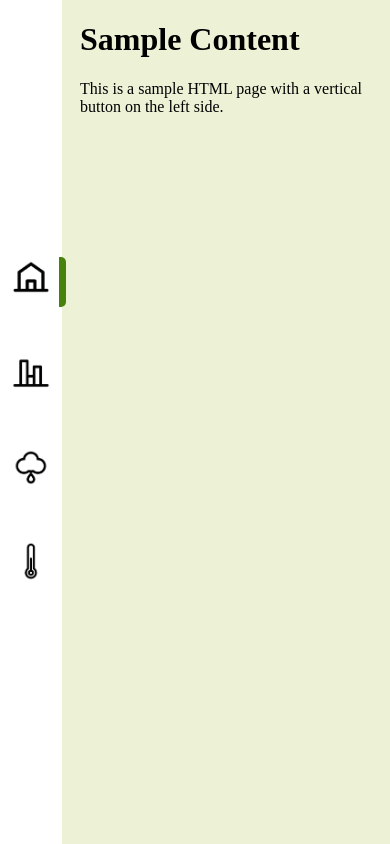
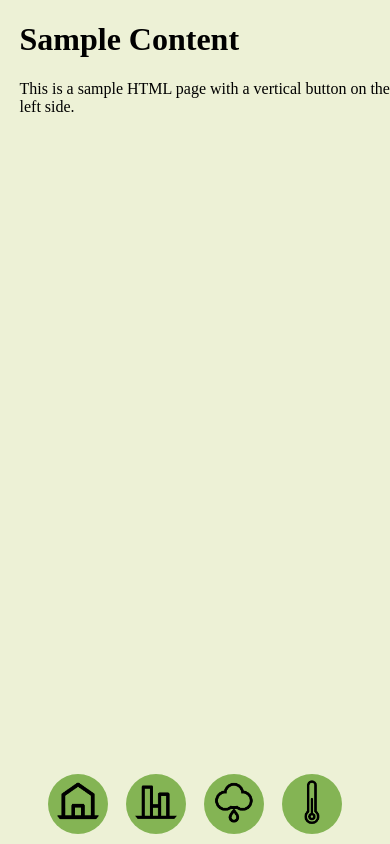
Before and after one commit to FabioHiros/API-GreenTECH, a Flask app: page / in a window 390 px wide. Run offline with Flask 3, Linux system fonts and the light colour scheme.

Commit message:
Adicionando media query para deixar o layout mais responsivo

```diff
--- a/src/static/style.css
+++ b/src/static/style.css
@@ -1,4 +1,7 @@
 /* Estilo para o container vertical */
+.mobile-links {
+  display: none;
+}
 .vertical-div {
   display: flex; /* Usando flexbox para o layout */
   flex-direction: column; /* Coluna para dispor verticalmente os elementos */
@@ -49,3 +52,37 @@
 .content {
   margin-left: 80px; /* Adiciona margem à esquerda para evitar sobreposição com o container vertical */
 }
+
+
+@media screen and (max-width: 768px) {
+  .vertical-div {
+      display: none; /* Hide the vertical-div on mobile */
+  }
+  .mobile-links {
+      position: fixed;
+      bottom: 10px;
+      left: 50%;
+      transform: translateX(-50%);
+      display: flex;
+      justify-content: space-around;
+      width: 80%;
+  }
+  .mobile-links a img {
+      width: 50px;
+      height: 50px;
+      border-radius: 50%;
+      margin: 0;
+  }
+  .mobile-links a {
+      text-decoration: none;
+      width: 60px; /* Set width of buttons */
+      height: 60px; /* Set height of buttons */
+      border-radius: 50%;
+      line-height: 95px;
+      text-align: center; /* Center content horizontally */
+      background-color: #84b454; /* Button background color */
+  }
+  .content {
+    margin-left: 5%;
+  }
+}
--- a/src/templates/base.html
+++ b/src/templates/base.html
@@ -19,6 +19,13 @@
     {% block content %}
     {% endblock %}
   </div>
+
+  <div class="mobile-links">
+    <a href="/"><img src="../static/images/home-icon-2.png" alt="home"></a>
+    <a href="/grafico"><img src="../static/images/graf-icon-2.png" alt="grafico"></a>
+    <a href="/agua"><img src="../static/images/agua-icon-2.png" alt="agua"></a>
+    <a href="/temperatura"><img src="../static/images/temp-icon.png" alt="temperatura"></a>
+  </div>
 </body>
 </html>
 
```
Also changed, not shown: src/static/images/planta-icon-2.png (added).
